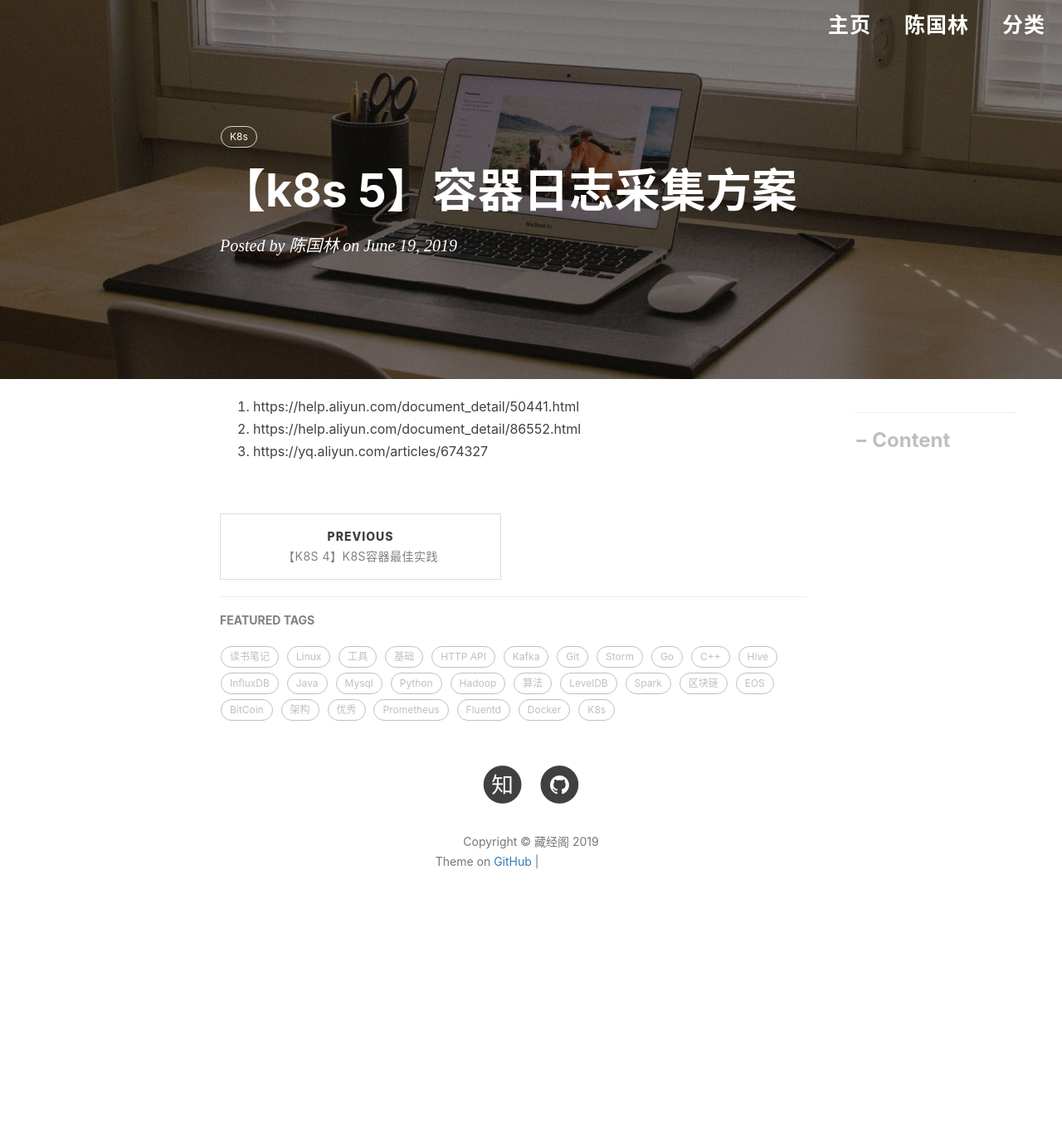
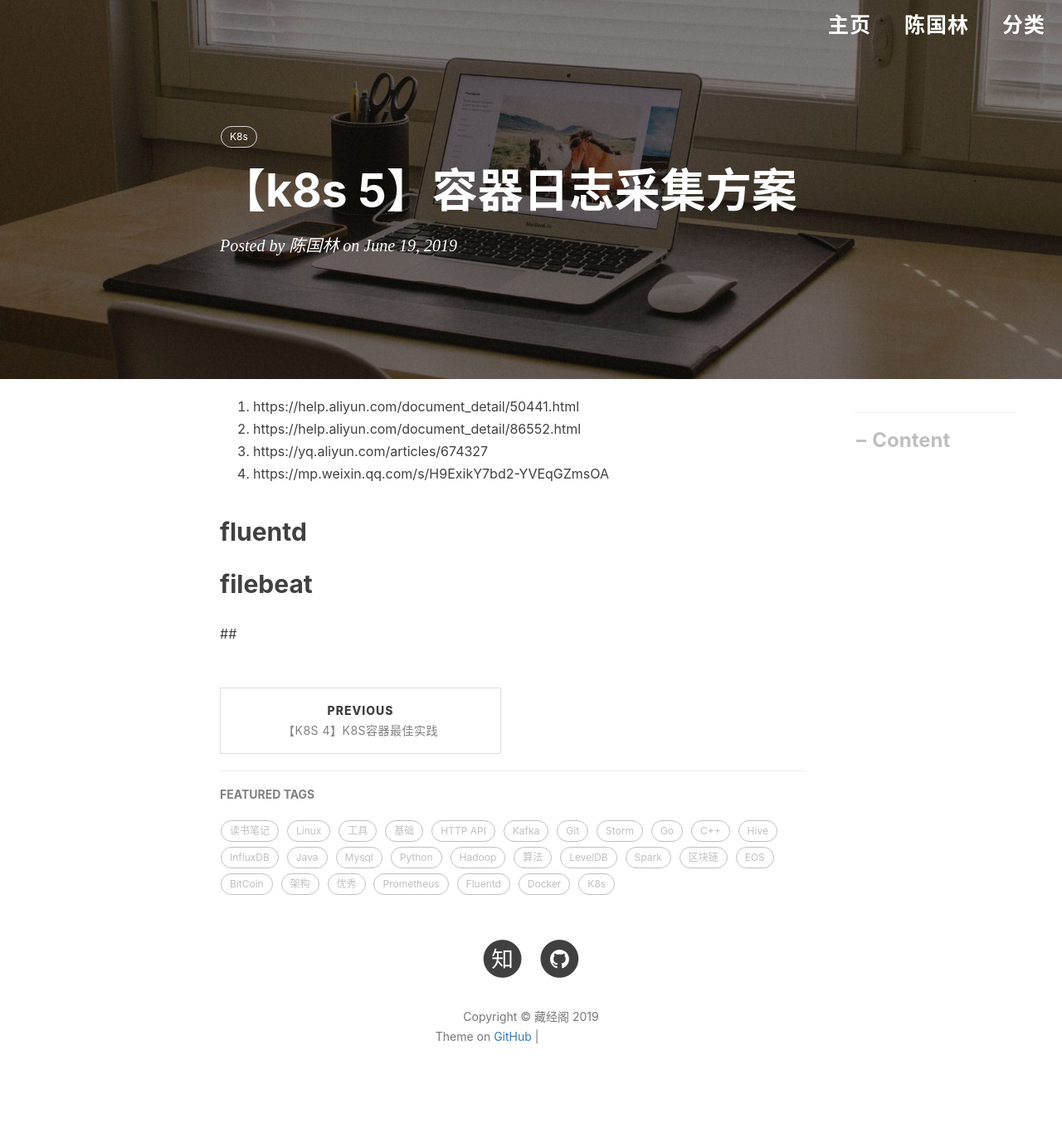
Before and after one commit to engru/chenguolin.github.io, a Jekyll site: the page built from _posts/2019-06-19-【k8s-5】容器日志采集方案.md, in a window 1280 px wide. Shown: the whole page at 83% size. Built offline with Jekyll 4.4.1, drawn with Linux system fonts in a browser that asks for light colours; nearby versions of some CDN libraries; comment, search, counter and statistics services are not loaded; before the commit the page ends 1143 px from its top, so only the background shows below that; grey boxes are pictures that could not be loaded.

Commit message:
Update 2019-06-19-【k8s-5】容器日志采集方案.md

```diff
--- a/_posts/2019-06-19-【k8s-5】容器日志采集方案.md
+++ b/_posts/2019-06-19-【k8s-5】容器日志采集方案.md
@@ -9,3 +9,9 @@ tags:          #标签
 1. https://help.aliyun.com/document_detail/50441.html
 2. https://help.aliyun.com/document_detail/86552.html
 3. https://yq.aliyun.com/articles/674327
+4. https://mp.weixin.qq.com/s/H9ExikY7bd2-YVEqGZmsOA
+
+
+## fluentd
+## filebeat
+##
```
